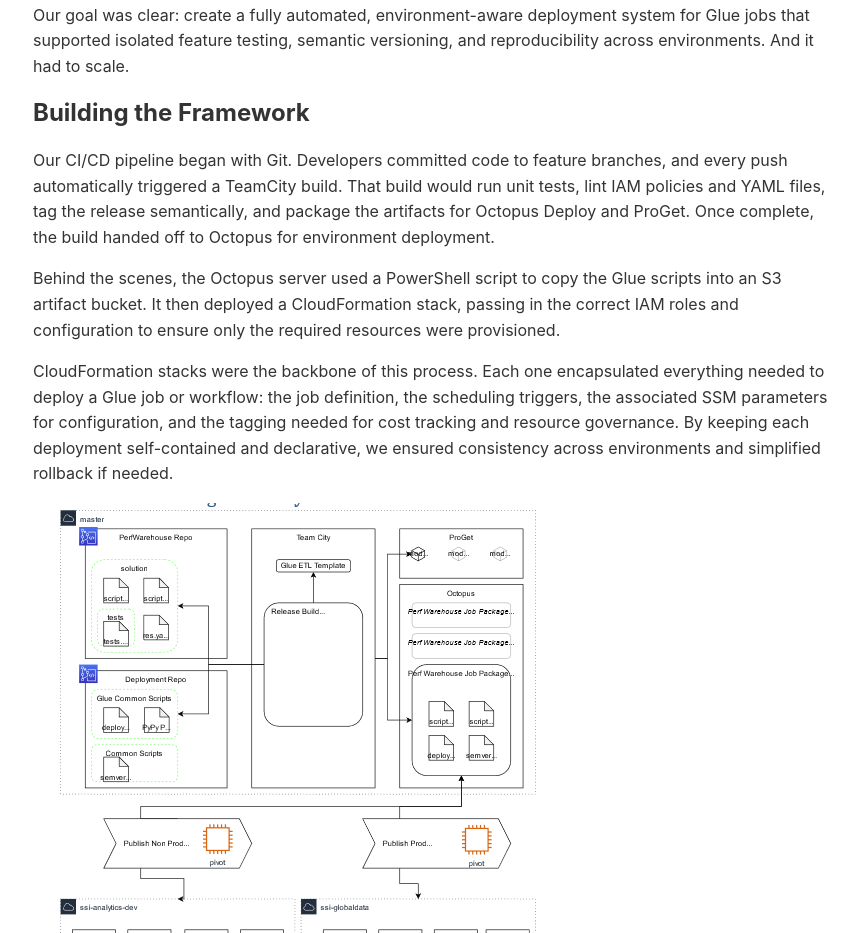
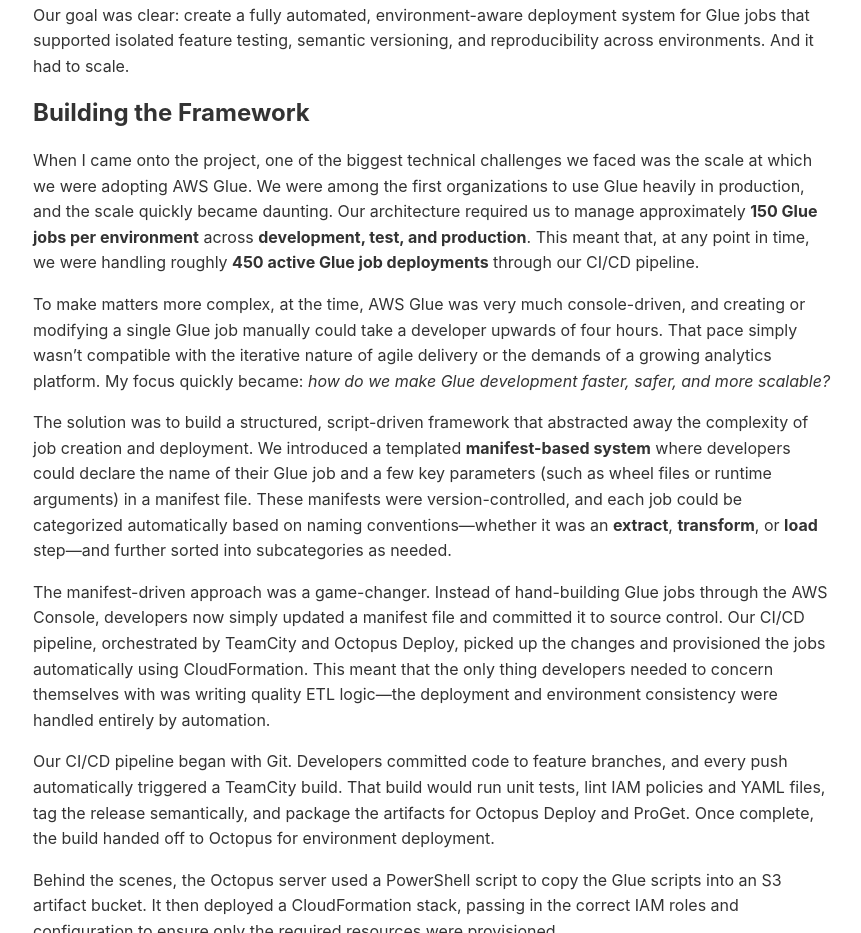
Before and after one commit to avandaleJohn/glue-deployments, a plain HTML site: page docs/index.html in a window 1280 px wide. Shown: the part 684-1617 px from the top of the page, without its empty margins (207-1068 px from the left). Drawn offline with Linux system fonts and the light colour scheme.

Commit message:
updated framework section

```diff
--- a/docs/index.html
+++ b/docs/index.html
@@ -77,21 +77,46 @@
 
   <h2>Building the Framework</h2>
 <p>
-    Our CI/CD pipeline began with Git. Developers committed code to feature branches, and every push automatically triggered
-    a TeamCity build. That build would run unit tests, lint IAM policies and YAML files, tag the release semantically, and
-    package the artifacts for Octopus Deploy and ProGet. Once complete, the build handed off to Octopus for environment deployment.
+  When I came onto the project, one of the biggest technical challenges we faced was the scale at which we were adopting AWS Glue.
+  We were among the first organizations to use Glue heavily in production, and the scale quickly became daunting.
+  Our architecture required us to manage approximately <strong>150 Glue jobs per environment</strong> across <strong>development, test, and production</strong>.
+  This meant that, at any point in time, we were handling roughly <strong>450 active Glue job deployments</strong> through our CI/CD pipeline.
 </p>
 <p>
-    Behind the scenes, the Octopus server used a PowerShell script to copy the Glue scripts into an S3 artifact bucket. It then
-    deployed a CloudFormation stack, passing in the correct IAM roles and configuration to ensure only the required resources
-    were provisioned.
+  To make matters more complex, at the time, AWS Glue was very much console-driven, and creating or modifying a single Glue job
+  manually could take a developer upwards of four hours. That pace simply wasn’t compatible with the iterative nature of agile delivery
+  or the demands of a growing analytics platform. My focus quickly became: <em>how do we make Glue development faster, safer, and more scalable?</em>
 </p>
 <p>
-    CloudFormation stacks were the backbone of this process. Each one encapsulated everything needed to deploy a Glue job or
-    workflow: the job definition, the scheduling triggers, the associated SSM parameters for configuration, and the tagging
-    needed for cost tracking and resource governance. By keeping each deployment self-contained and declarative, we ensured
-    consistency across environments and simplified rollback if needed.
+  The solution was to build a structured, script-driven framework that abstracted away the complexity of job creation and deployment.
+  We introduced a templated <strong>manifest-based system</strong> where developers could declare the name of their Glue job and a few key parameters
+  (such as wheel files or runtime arguments) in a manifest file. These manifests were version-controlled, and each job could be
+  categorized automatically based on naming conventions—whether it was an <strong>extract</strong>, <strong>transform</strong>, or <strong>load</strong> step—and further
+  sorted into subcategories as needed.
 </p>
+<p>
+  The manifest-driven approach was a game-changer. Instead of hand-building Glue jobs through the AWS Console,
+  developers now simply updated a manifest file and committed it to source control. Our CI/CD pipeline, orchestrated by TeamCity and
+  Octopus Deploy, picked up the changes and provisioned the jobs automatically using CloudFormation. This meant that the only
+  thing developers needed to concern themselves with was writing quality ETL logic—the deployment and environment consistency
+  were handled entirely by automation.
+</p>
+<p>
+  Our CI/CD pipeline began with Git. Developers committed code to feature branches, and every push automatically triggered a TeamCity build.
+  That build would run unit tests, lint IAM policies and YAML files, tag the release semantically, and package the artifacts for Octopus Deploy
+  and ProGet. Once complete, the build handed off to Octopus for environment deployment.
+</p>
+<p>
+  Behind the scenes, the Octopus server used a PowerShell script to copy the Glue scripts into an S3 artifact bucket. It then deployed a
+  CloudFormation stack, passing in the correct IAM roles and configuration to ensure only the required resources were provisioned.
+</p>
+<p>
+  CloudFormation stacks were the backbone of this process. Each one encapsulated everything needed to deploy a Glue job or workflow:
+  the job definition, the scheduling triggers, the associated SSM parameters for configuration, and the tagging needed for cost tracking
+  and resource governance. By keeping each deployment self-contained and declarative, we ensured consistency across environments and
+  simplified rollback if needed.
+</p>
+
 
   <img src="assets/artefacts-provisioning.png" alt="CI/CD Pipeline Diagram">
   <figcaption>Figure 1 – High-level CI/CD flow from Git to Glue via TeamCity and Octopus that I drew in 2020</figcaption>
```
Lines whose indentation alone changed are shown as unchanged.
